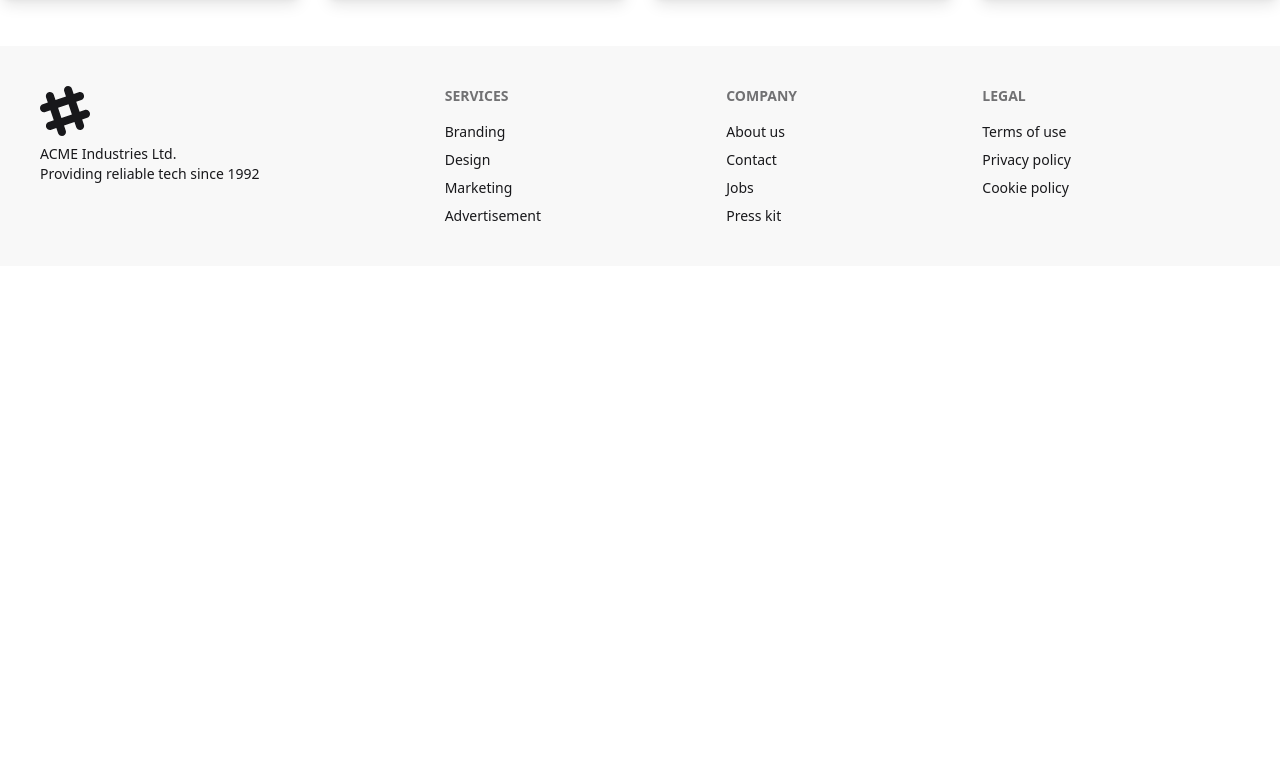
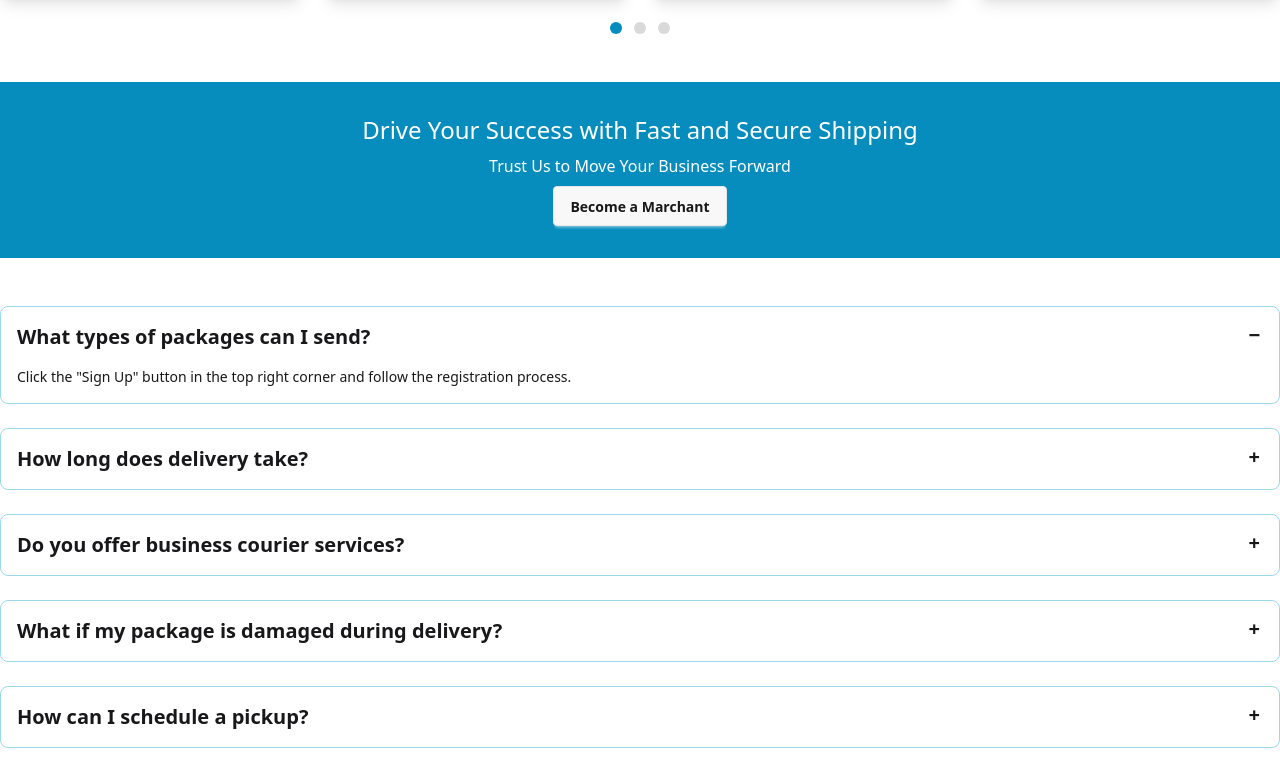
Before and after one commit to cerumiaktar/courier-website-react, a React (Vite) app: page / in a window 1280 px wide. Shown: the part 2258-3020 px from the top of the page. Before the commit the page ends 2524 px from the top, so only its background shows below. Built offline with nearby package versions, Linux system fonts and the light colour scheme.

Commit message:
add FAQ section

```diff
--- a/src/pages/Brands/Brands.jsx
+++ b/src/pages/Brands/Brands.jsx
@@ -19,6 +19,11 @@ const Brands = () => {
                     brands.map(brand => <Brand brand={brand}></Brand>)
                 }
             </div>
+            <div className=" flex justify-center gap-3 mt-6">
+                <p className="w-3 h-3 bg-[#068DBE] rounded-full"></p>
+                <p className="w-3 h-3 bg-[#D9D9D9] rounded-full"></p>
+                <p className="w-3 h-3 bg-[#D9D9D9] rounded-full"></p>
+            </div>
         </div>
     );
 };
--- /dev/null
+++ b/src/pages/FAQ/FAQ.jsx
@@ -0,0 +1,35 @@
+
+
+const FAQ = () => {
+    return (
+        <div className="container mx-auto mt-12 mb-12 space-y-6">
+            <div className="collapse collapse-plus bg-base-100 border border-[#9BDAEA]">
+                <input type="radio" name="my-accordion-3" defaultChecked />
+                <div className="collapse-title font-semibold text-xl">What types of packages can I send?</div>
+                <div className="collapse-content text-sm">Click the "Sign Up" button in the top right corner and follow the registration process.</div>
+            </div>
+            <div className="collapse collapse-plus bg-base-100 border border-[#9BDAEA]">
+                <input type="radio" name="my-accordion-3" />
+                <div className="collapse-title font-semibold text-xl">How long does delivery take?</div>
+                <div className="collapse-content text-sm">Click on "Forgot Password" on the login page and follow the instructions sent to your email.</div>
+            </div>
+            <div className="collapse collapse-plus bg-base-100 border border-[#9BDAEA]">
+                <input type="radio" name="my-accordion-3" />
+                <div className="collapse-title font-semibold text-xl">Do you offer business courier services?</div>
+                <div className="collapse-content text-sm">Go to "My Account" settings and select "Edit Profile" to make changes.</div>
+            </div>
+            <div className="collapse collapse-plus bg-base-100 border border-[#9BDAEA]">
+                <input type="radio" name="my-accordion-3" />
+                <div className="collapse-title font-semibold text-xl">What if my package is damaged during delivery?</div>
+                <div className="collapse-content text-sm">Go to "My Account" settings and select "Edit Profile" to make changes.</div>
+            </div>
+            <div className="collapse collapse-plus bg-base-100 border border-[#9BDAEA]">
+                <input type="radio" name="my-accordion-3" />
+                <div className="collapse-title font-semibold text-xl">How can I schedule a pickup?</div>
+                <div className="collapse-content text-sm">Go to "My Account" settings and select "Edit Profile" to make changes.</div>
+            </div>
+        </div>
+    );
+};
+
+export default FAQ;
--- a/src/pages/Home/Home.jsx
+++ b/src/pages/Home/Home.jsx
@@ -2,7 +2,9 @@ import AboutUs from "../AboutUs/AboutUs";
 import Banner from "../Banner/Banner";
 import Brands from "../Brands/Brands";
 import Chooses from "../Chooses/Chooses";
+import FAQ from "../FAQ/FAQ.JSX";
 import Services from "../Services/Services";
+import ShortBanner from "../ShortBanner/ShortBanner";
 
 const Home = () => {
     return (
@@ -12,6 +14,8 @@ const Home = () => {
             <AboutUs></AboutUs>
             <Chooses></Chooses>
             <Brands></Brands>
+            <ShortBanner></ShortBanner>
+            <FAQ></FAQ>
         </div>
     );
 };
--- /dev/null
+++ b/src/pages/ShortBanner/ShortBanner.jsx
@@ -0,0 +1,21 @@
+
+
+const ShortBanner = () => {
+    return (
+        <div>
+            <div className="hero bg-[#068DBE]">
+                <div className="hero-content text-center">
+                    <div className="text-white space-y-2 py-4">
+                        <h1 className="text-2xl font-medium">Drive Your Success with Fast and Secure Shipping</h1>
+                        <p className="">
+                        Trust Us to Move Your Business Forward
+                        </p>
+                        <button className="btn">Become a Marchant</button>
+                    </div>
+                </div>
+            </div>
+        </div>
+    );
+};
+
+export default ShortBanner;
```
